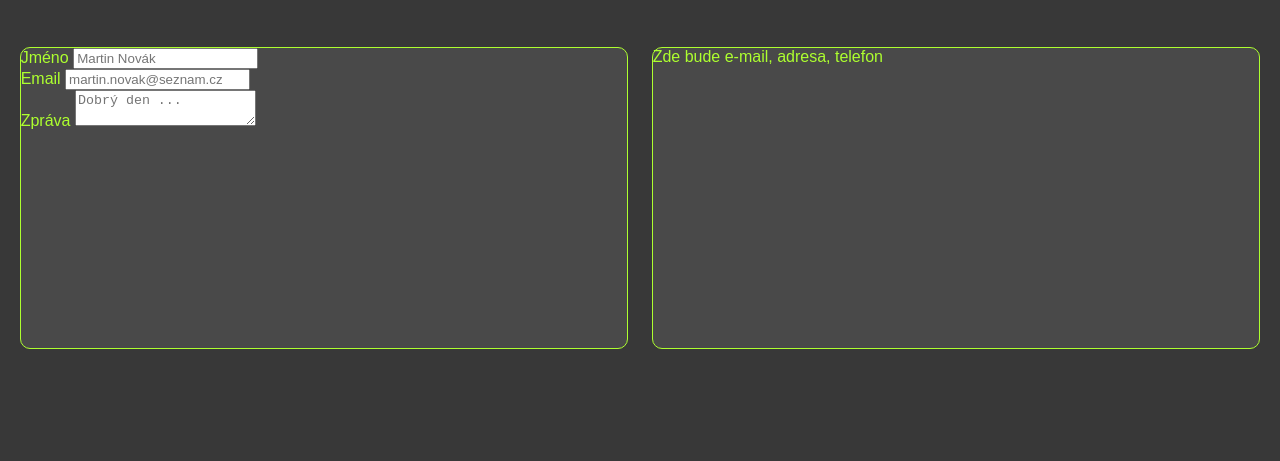
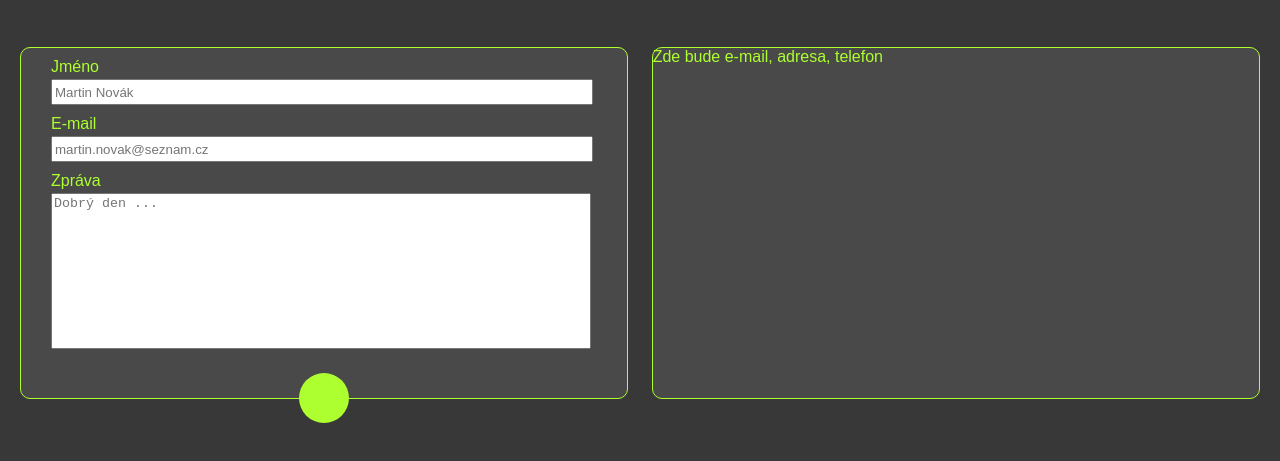
Before and after one commit to Martin-Prusa/ukolWeb, a plain HTML site: page contact.html in a window 1280 px wide. Shown: the part 165-626 px from the top of the page. Drawn offline with Linux system fonts and the light colour scheme.

Commit message:
kontakt-zprava

```diff
--- a/contact.html
+++ b/contact.html
@@ -17,19 +17,20 @@
 
     <h1 class="nadpis">Kontakt</h1>
     <div  class="win">
-        <div>
+        <div class="okno">
             <form>
-                <label for="jmeno">Jméno</label>
+                <div><label for="jmeno">Jméno</label></div>
                 <input id="jmeno" name="jmeno" type="text" placeholder="Martin Novák">
                 <br>
-                <label for="email">Email</label>
+                <div><label for="email">E-mail</label></div>
                 <input id="email" name="email" type="email" placeholder="martin.novak@seznam.cz">
                 <br>
-                <label for="zprava">Zpráva</label>
+                <div><label for="zprava">Zpráva</label></div>
                 <textarea id="zprava" name="zprava" type="text" placeholder="Dobrý den ..."></textarea>
+                <div class="odeslat"><button></button></div>
             </form>
         </div>
-        <div>
+        <div class="okno">
             Zde bude e-mail, adresa, telefon
         </div>
     </div>
--- a/styles.css
+++ b/styles.css
@@ -61,11 +61,50 @@ body {
     justify-content: space-around;
 }
 
-.win div{
+.win .okno{
     background-color: #494949;
     border: 1px solid greenyellow;
     border-radius: 10px;
     width: 48%;
-    height: 300px;
+    height: 350px;
     color: greenyellow;
+
 }
+
+textarea {
+    resize: none;
+    width: 88%;
+    height: 150px;
+    margin-left: 5%;
+}
+
+.okno label {
+    width: 200px;
+    margin-left: 5%;
+    display: flex;
+    margin-top: 10px;
+    margin-bottom: 3px;
+}
+
+.okno input {
+    margin-left: 5%;
+    width: 88%;
+    height: 20px;
+}
+
+.odeslat {
+    display: flex;
+    justify-content: center;
+    align-items: center;
+    margin-top: 20px;
+}
+
+.odeslat button{
+    border-radius: 100%;
+    width: 50px;
+    height: 50px;
+    border: none;
+    outline: none;
+    background-color: greenyellow;
+    cursor: pointer;
+}
```
